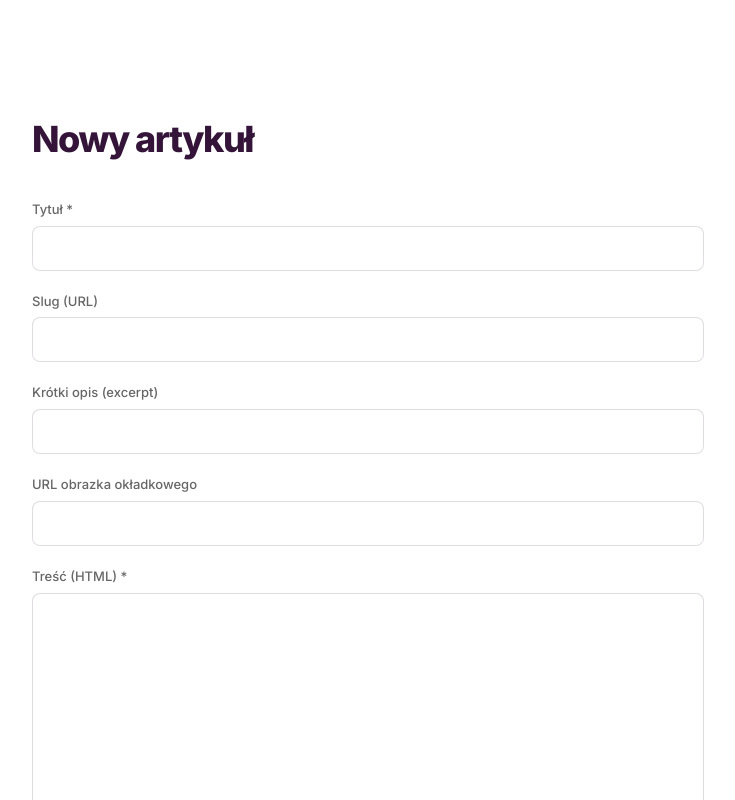
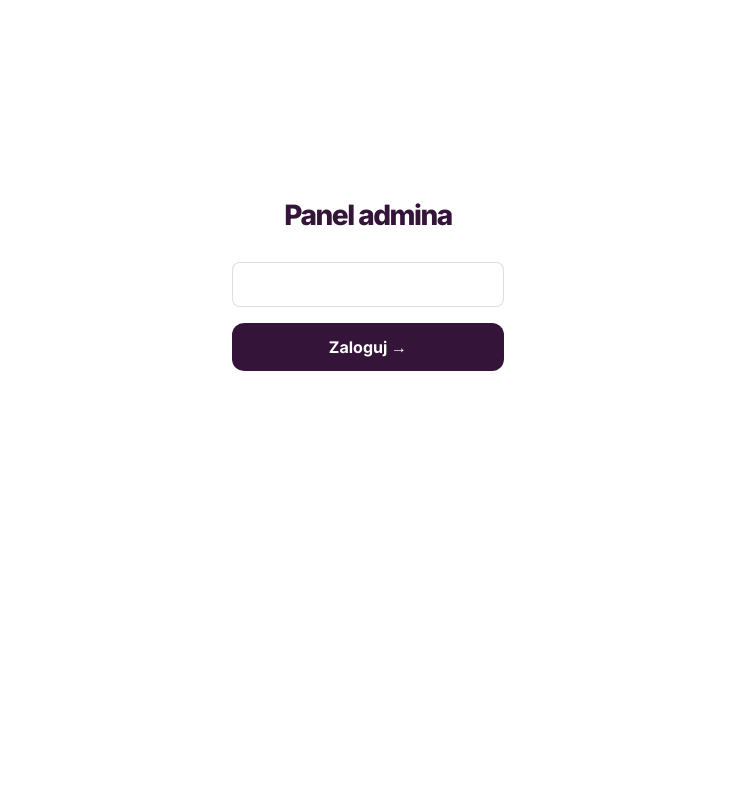
Before and after one commit to MikeyX03/automaly-next, a Next.js app: page /admin in a window 1280 px wide. Shown: the top 800 px of the page, without its empty margins (272-1007 px from the left). Built offline with nearby package versions, Linux system fonts and the light colour scheme; no server answers.

Commit message:
password

```diff
--- a/app/admin/page.tsx
+++ b/app/admin/page.tsx
@@ -2,7 +2,11 @@
 import { useState } from 'react'
 import { supabase } from '@/lib/supabase'
 
+const ADMIN_PASSWORD = process.env.NEXT_PUBLIC_ADMIN_PASSWORD || 'automaly2026'
+
 export default function Admin() {
+  const [authed, setAuthed] = useState(false)
+  const [password, setPassword] = useState('')
   const [title, setTitle] = useState('')
   const [slug, setSlug] = useState('')
   const [excerpt, setExcerpt] = useState('')
@@ -39,18 +43,6 @@ export default function Admin() {
     }
   }
 
-  const fieldStyle = {
-    display: 'flex' as const,
-    flexDirection: 'column' as const,
-    gap: '6px',
-  }
-
-  const labelStyle = {
-    fontSize: '13px',
-    fontWeight: 500,
-    color: '#666',
-  }
-
   const inputStyle = {
     padding: '12px 14px',
     borderRadius: '8px',
@@ -60,6 +52,31 @@ export default function Admin() {
     outline: 'none',
     width: '100%',
     color: '#1a1a1a',
+  }
+
+  const labelStyle = { fontSize: '13px', fontWeight: 500, color: '#666' }
+  const fieldStyle = { display: 'flex' as const, flexDirection: 'column' as const, gap: '6px' }
+
+  if (!authed) {
+    return (
+      <main style={{ maxWidth: '400px', margin: '0 auto', padding: '200px 5% 80px', textAlign: 'center' }}>
+        <h1 style={{ fontSize: '28px', fontWeight: 800, color: '#341539', marginBottom: '32px' }}>Panel admina</h1>
+        <input
+          type="password"
+          value={password}
+          onChange={e => setPassword(e.target.value)}
+          onKeyDown={e => e.key === 'Enter' && (password === ADMIN_PASSWORD ? setAuthed(true) : alert('Złe hasło'))}
+          placeholder="Hasło"
+          style={{ ...inputStyle, marginBottom: '16px' }}
+        />
+        <button
+          onClick={() => { if (password === ADMIN_PASSWORD) setAuthed(true); else alert('Złe hasło') }}
+          style={{ background: '#341539', color: '#fff', padding: '14px', borderRadius: '12px', border: 'none', fontSize: '16px', fontWeight: 700, cursor: 'pointer', width: '100%', fontFamily: 'Inter, sans-serif' }}
+        >
+          Zaloguj →
+        </button>
+      </main>
+    )
   }
 
   return (
```
Lines whose indentation alone changed are shown as unchanged.
